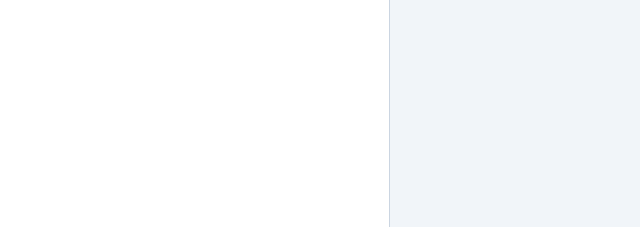
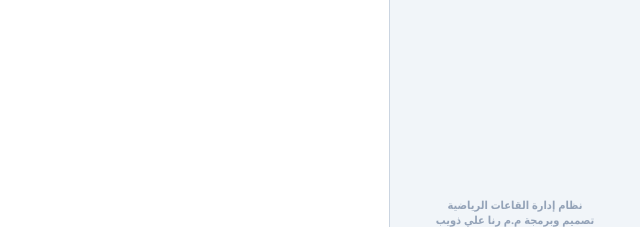
Before and after one commit to tasreehamnee-ux/DRAGON-GYM.com, a Flask app: page / in a window 1280 px wide. Shown: the part 573-800 px from the top of the page, without its empty margins (640-1280 px from the left). Run offline with Flask 3, Linux system fonts and the light colour scheme; data comes from the database, SQL or seed files in the repository; data that the repository does not hold is empty; some libraries are stand-ins or nearby versions.

Commit message:
Add developer name to web UI sidebar

```diff
--- a/templates/index.html
+++ b/templates/index.html
@@ -64,6 +64,10 @@
             <button class="menu-btn" onclick="showSection('reports', this)">الإحصائيات الشاملة</button>
             <button class="menu-btn" onclick="showSection('staff', this)">الكادر</button>
             <button class="menu-btn" onclick="showSection('plans-settings', this)">إعدادات النظام</button>
+
+            <div style="margin-top: auto; padding-top: 20px; text-align: center; color: #94a3b8; font-size: 11px; font-weight: bold;">
+                نظام إدارة القاعات الرياضية<br>تصميم وبرمجة م.م رنا علي ذويب
+            </div>
         </div>
 
         <!-- المنطقة الرئيسية -->
```
